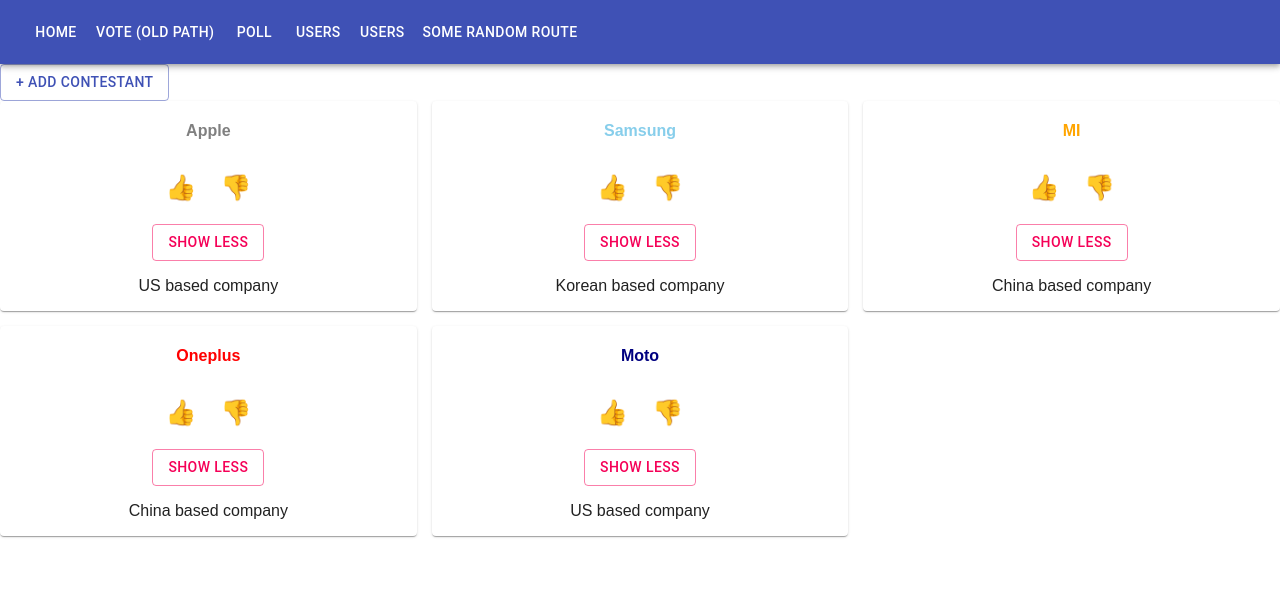
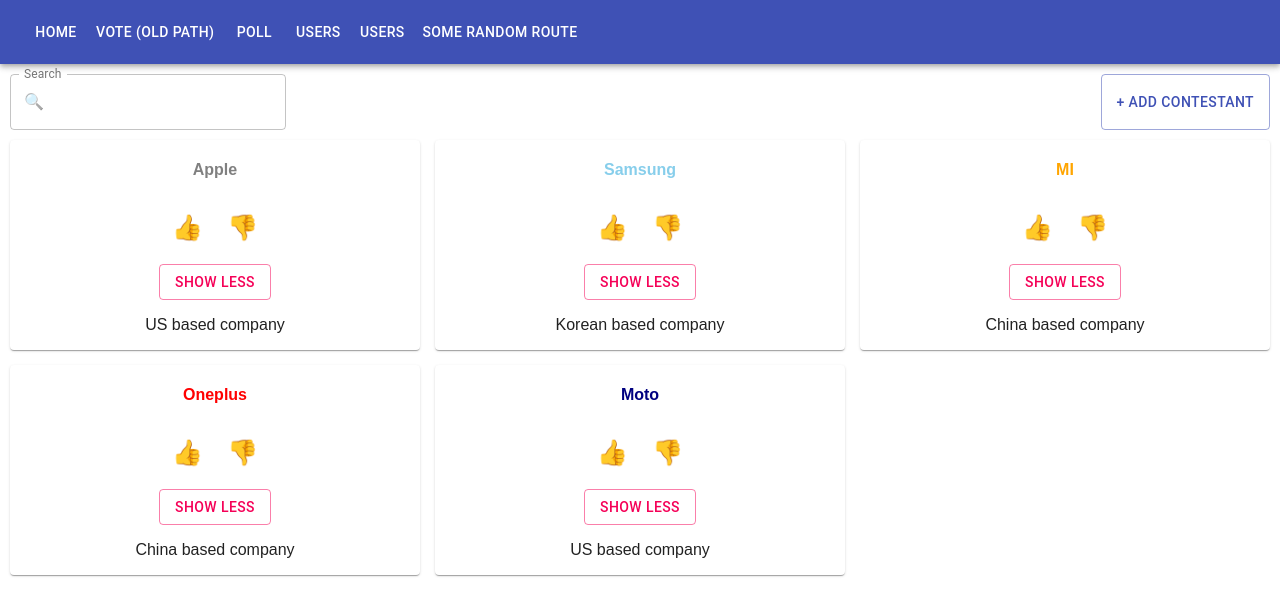
Before and after one commit to ragavkumarv/like-dislike-counter, a React (Create React App) app: page / in a window 1280 px wide. Both pictures are taken after a click on the button "VOTE (OLD PATH)". Shown: the top 616 px of the page. Built offline with nearby package versions, Linux system fonts and the light colour scheme; no server answers.

Commit message:
Added search

```diff
--- a/src/App.js
+++ b/src/App.js
@@ -1,4 +1,4 @@
-import { useState } from "react";
+import { useState, useEffect } from "react";
 import "./styles.css";
 
 // jsx - js extended
@@ -7,6 +7,7 @@
 import TextField from "@material-ui/core/TextField";
 import MuiAlert from "@material-ui/lab/Alert";
 import Snackbar from "@material-ui/core/Snackbar";
+import InputAdornment from "@material-ui/core/InputAdornment";
 import {
   Link,
   Route,
@@ -22,25 +23,48 @@
 import { Welcome } from "./Welcome";
 import { Vote } from "./Vote";
 
+const ALL_COMPANY_DETAILS = [
+  { id: "6", company: "Apple", color: "grey", content: "US based company" },
+  {
+    id: "2",
+    company: "Samsung",
+    color: "skyblue",
+    content: "Korean based company"
+  },
+  { id: "3", company: "MI", color: "orange", content: "China based company" },
+  {
+    id: "4",
+    company: "Oneplus",
+    color: "red",
+    content: "China based company"
+  },
+  { id: "5", company: "Moto", color: "#000080", content: "US based company" }
+];
+
 function Alert(props) {
   return <MuiAlert elevation={6} variant="filled" {...props} />;
 }
 
 export default function App() {
   const history = useHistory();
-  const intialPoll = [
-    { company: "Apple", color: "grey", content: "US based company" },
-    { company: "Samsung", color: "skyblue", content: "Korean based company" },
-    { company: "MI", color: "orange", content: "China based company" },
-    { company: "Oneplus", color: "red", content: "China based company" },
-    { company: "Moto", color: "#000080", content: "US based company" }
-  ];
+  const intialPoll = ALL_COMPANY_DETAILS;
+
+  useEffect(() => {
+    fetch("https://60e2ea469103bd0017b47652.mockapi.io/recipe", {
+      method: "GET"
+    })
+      .then((data) => data.json())
+      .then((result) => setPoll(result))
+      .catch((err) => setPoll(intialPoll));
+  }, []);
+
   // react tracking then renders
-  const [poll, setPoll] = useState(intialPoll);
+  const [poll, setPoll] = useState([]);
 
   const [company, setCompany] = useState("");
   const [color, setColor] = useState("");
   const [content, setContent] = useState("");
+  const [search, setSearch] = useState("");
   const [open, setOpen] = useState(false);
   const addContestant = () => {
     setPoll(poll.concat({ company, color, content }));
@@ -147,26 +171,45 @@
         </Route>
 
         <Route path="/poll">
-          <div>
+          <div style={{ padding: "10px" }}>
+            <div className="action-bar">
+              <TextField
+                label="Search"
+                id="outlined-start-adornment"
+                onChange={(event) => setSearch(event.target.value)}
+                InputProps={{
+                  startAdornment: (
+                    <InputAdornment position="start">🔍</InputAdornment>
+                  )
+                }}
+                variant="outlined"
+              />
               <Button
                 onClick={() => history.push("/addContestant")}
                 variant="outlined"
                 color="primary"
+                // style={{ float: "right" }}
               >
                 + Add Contestant
               </Button>
+            </div>
             <div className="poll">
-              {poll.map((detalil) => (
+              {poll
+                .filter((data) =>
+                  data.company.toLowerCase().includes(search.toLowerCase())
+                )
+                .map((detail) => (
                   <Vote
-                  company={detalil.company}
-                  color={detalil.color}
-                  content={detalil.content}
+                    id={detail.id}
+                    company={detail.company}
+                    color={detail.color}
+                    content={detail.content}
                   />
                 ))}
             </div>
           </div>
         </Route>
-        <Route path="/:name">
+        <Route path="/:companyid">
           <CompanyDetail />
         </Route>
         <Route path="/*">
@@ -178,10 +221,62 @@
 }
 
 function CompanyDetail() {
-  const { name } = useParams();
+  const { companyid } = useParams();
+  //   // ALL_COMPANY_DETAILS
+  // console.log( "filter",  ALL_COMPANY_DETAILS.filter( detail => detail.id ===  companyid) )
+  // console.log( "find", ALL_COMPANY_DETAILS.find( detail => detail.id ===  companyid) )
+  const contestant = ALL_COMPANY_DETAILS.find(
+    (detail) => detail.id === companyid
+  );
+  // api call - Get call with filter companyid
   return (
     <div>
-      <p> Company Detail of {name}</p>
+      <h1> {contestant.company} </h1>
+      <p> {contestant.content} </p>
     </div>
   );
 }
+
+const all = [
+  { id: "6", company: "Apple", color: "grey", content: "US based company" },
+  {
+    id: "2",
+    company: "Samsung",
+    color: "skyblue",
+    content: "Korean based company"
+  },
+  { id: "3", company: "MI", color: "orange", content: "China based company" },
+  {
+    id: "4",
+    company: "Oneplus",
+    color: "red",
+    content: "China based company"
+  },
+  { id: "5", company: "Moto", color: "#000080", content: "US based company" }
+];
+
+const search = "O";
+// filter | includes string<method> (common method (used on arrarys & strings))
+
+console.log(all.filter((data) => data.company.includes(search)));
+
+// output
+// [
+//   { id: "6", company: "Apple", color: "grey", content: "US based company" }
+// ]
+
+// const search = "m";
+
+// // output
+// [{ id: "3", company: "MI", color: "orange", content: "China based company" },
+// { id: "5", company: "Moto", color: "#000080", content: "US based company" },
+// {
+//   id: "2",
+//   company: "Samsung",
+//   color: "skyblue",
+//   content: "Korean based company"
+// }
+// ];
+
+// Task
+// Search feature & Routing to Recipe detail
--- a/src/Vote.js
+++ b/src/Vote.js
@@ -5,7 +5,7 @@
 
 // Vote is child component of App
 // Which is the child component of Vote? Counter & Content
-export function Vote({ color, company, content }) {
+export function Vote({ color, company, content, id }) {
   // console.log(props);
   // state - data - likes
   // ternary operator used
@@ -16,13 +16,14 @@
   const history = useHistory();
   return (
     <div className="vote-system">
-      <Card
-        style={{ cursor: "pointer" }}
-        onClick={() => history.push(`/${company}`)}
-      >
-        <h4 style={{ color }}>{company}</h4>
+      <Card>
+        <h4
+          onClick={() => history.push(`/${id}`)}
+          style={{ color, cursor: "pointer" }}
+        >
+          {company}
+        </h4>
         <Counter color="orchid" emoji="👍" type="primary" />
-
         <Counter color="crimson" emoji="👎" type="secondary" />
         <Content content={content} />
       </Card>
--- a/src/styles.css
+++ b/src/styles.css
@@ -4,6 +4,7 @@
 }
 
 .poll {
+  margin-top: 10px;
   display: grid;
   gap: 15px;
   grid-template-columns: 1fr;
@@ -17,14 +18,29 @@
 /* fr - ratio */
 /* min-with - yes, max-width -no */
 
+body {
+  margin: 0;
+  padding: 0;
+}
+
+.action-bar {
+  display: flex;
+  flex-direction: column;
+  gap: 5px;
+  /* on top of each other */
+  /* justify-content: space-between; */
+}
+
+/* Bigger screen */
 @media (min-width: 600px) {
   .poll {
     grid-template-columns: repeat(3, 1fr);
     /* grid-template-columns: 1fr 1fr 1fr; */
   }
+
+  .action-bar {
+    /* side by side */
+    flex-direction: row;
+    justify-content: space-between;
+  }
 }
-
-body {
-  margin: 0;
-  padding: 0;
-}
```
Lines whose indentation alone changed are shown as unchanged.
